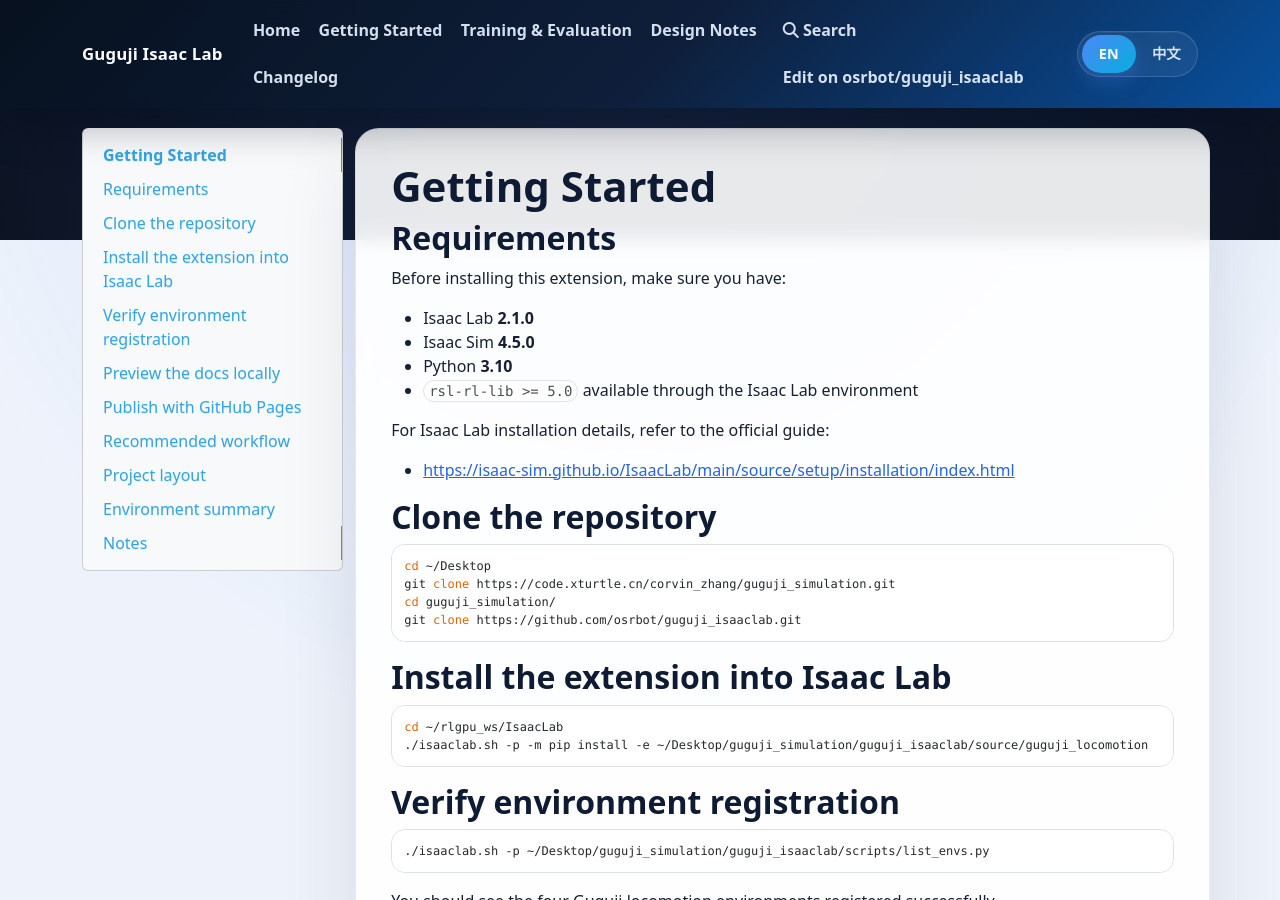
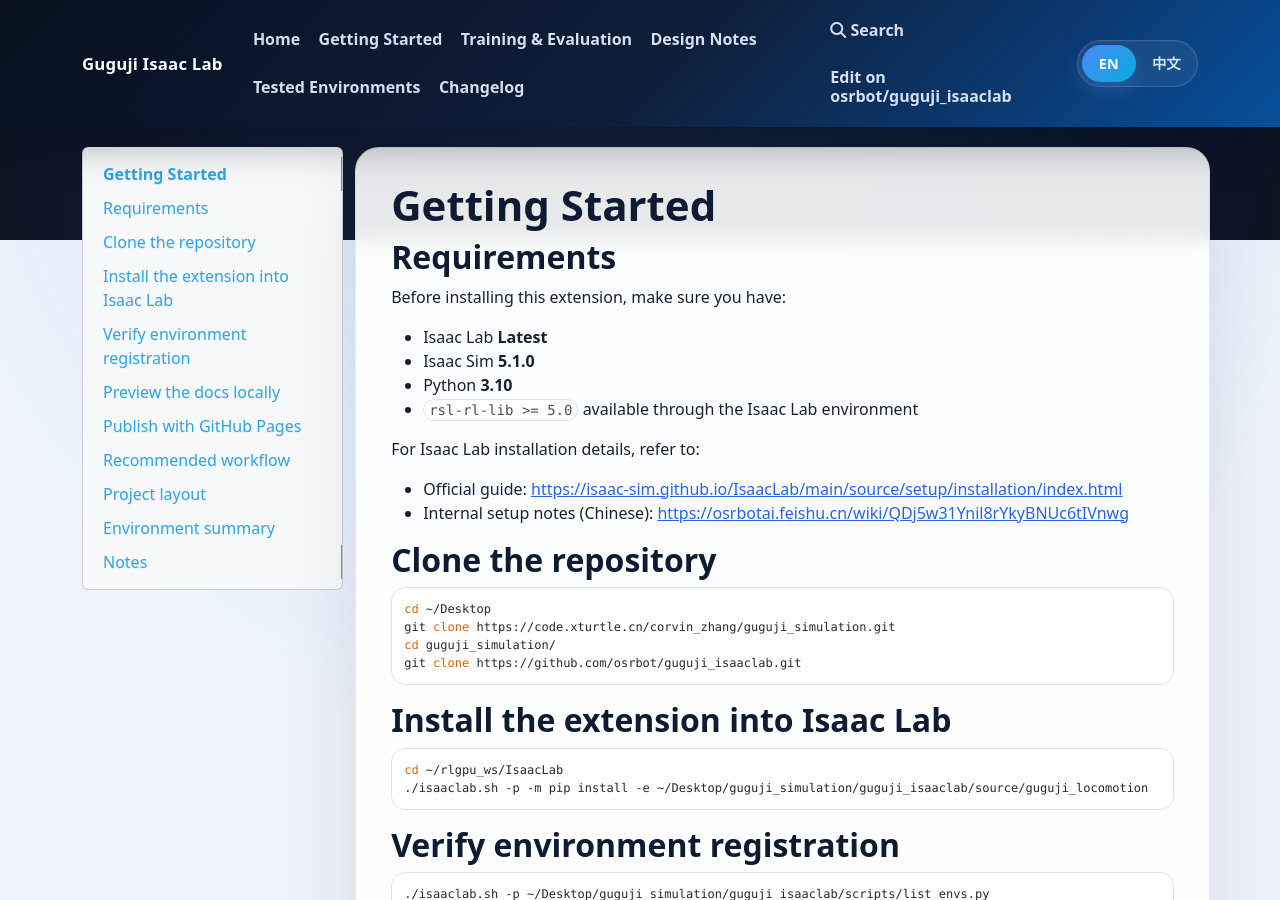
Before and after one commit to osrbot/guguji_isaaclab, an MkDocs documentation site: the page built from docs/getting-started.md, in a window 1280 px wide and 900 px high. Built offline with MkDocs 1.6.1, drawn with Linux system fonts in a browser that asks for light colours; nearby versions of some CDN libraries.

Commit message:
docs: update requirements, add Feishu install link, add tested-environments page
- Bump Isaac Sim requirement 4.5.0 → 5.1.0, Isaac Lab → Latest
- Add internal Feishu setup guide link to both EN and ZH getting-started
- Add docs/tested-environments.md (EN) and docs/zh/tested-environments.md (ZH)
  documenting validated hardware (RTX 4080 SUPER, Ryzen 9 7950X3D, Ubuntu 24.04)
  and all four Guguji Gym environments
- Register Tested Environments page in mkdocs.yml nav

Co-Authored-By: kitso666 <kitso@osrbot.com>

```diff
--- a/docs/getting-started.md
+++ b/docs/getting-started.md
@@ -4,14 +4,15 @@
 
 Before installing this extension, make sure you have:
 
-- Isaac Lab **2.1.0**
-- Isaac Sim **4.5.0**
+- Isaac Lab **Latest**
+- Isaac Sim **5.1.0**
 - Python **3.10**
 - `rsl-rl-lib >= 5.0` available through the Isaac Lab environment
 
-For Isaac Lab installation details, refer to the official guide:
+For Isaac Lab installation details, refer to:
 
-- <https://isaac-sim.github.io/IsaacLab/main/source/setup/installation/index.html>
+- Official guide: <https://isaac-sim.github.io/IsaacLab/main/source/setup/installation/index.html>
+- Internal setup notes (Chinese): <https://osrbotai.feishu.cn/wiki/QDj5w31Ynil8rYkyBNUc6tIVnwg>
 
 ## Clone the repository
 
--- a/mkdocs.yml
+++ b/mkdocs.yml
@@ -27,6 +27,7 @@
   - Getting Started: getting-started.md
   - Training & Evaluation: training.md
   - Design Notes: design.md
+  - Tested Environments: tested-environments.md
   - Changelog: changelog.md
 
 markdown_extensions:
```
Also changed, not shown: docs/tested-environments.md (added, +44 -0 lines), docs/zh/getting-started.md (+4 -3 lines), docs/zh/tested-environments.md (added, +44 -0 lines).
